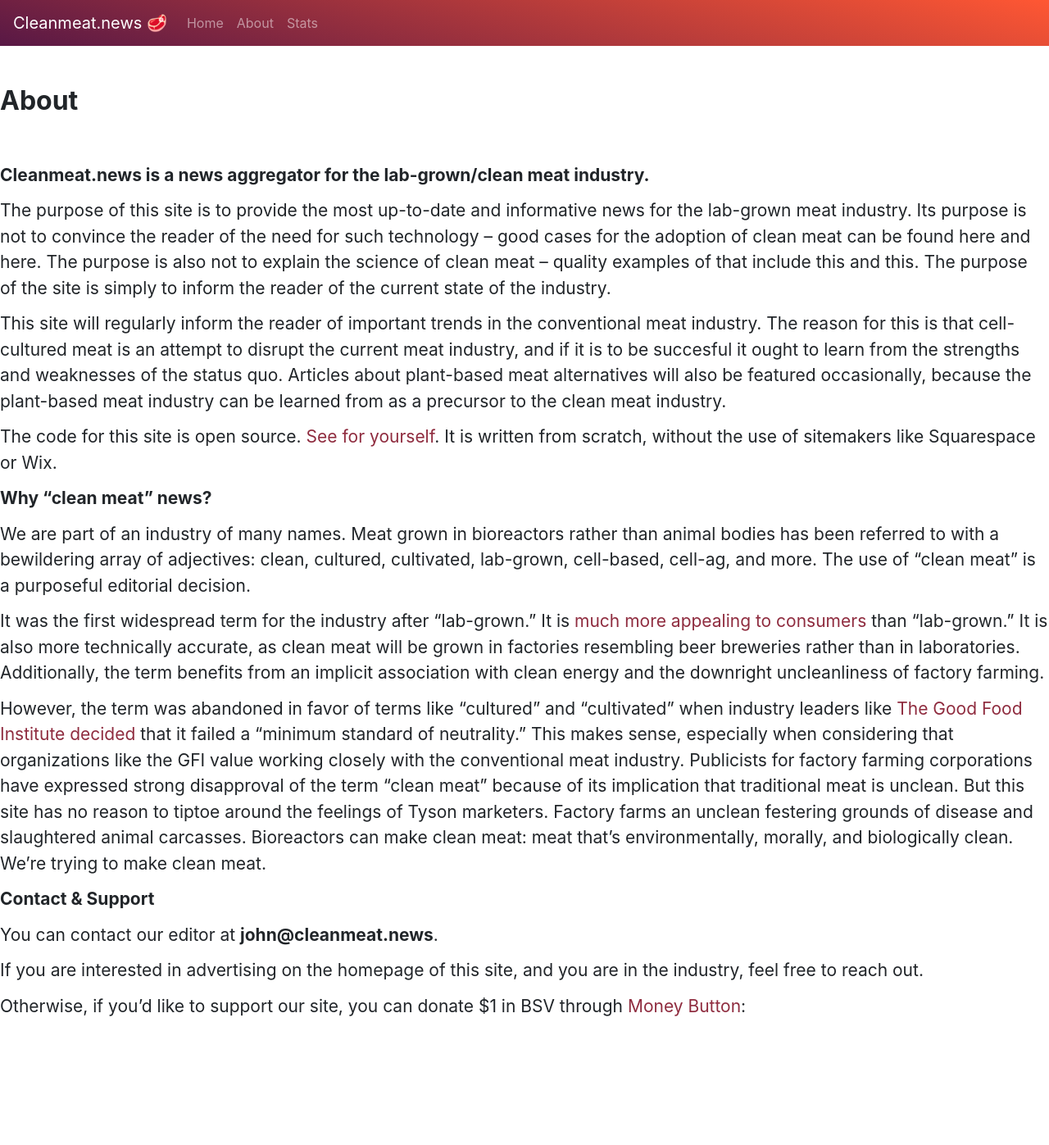
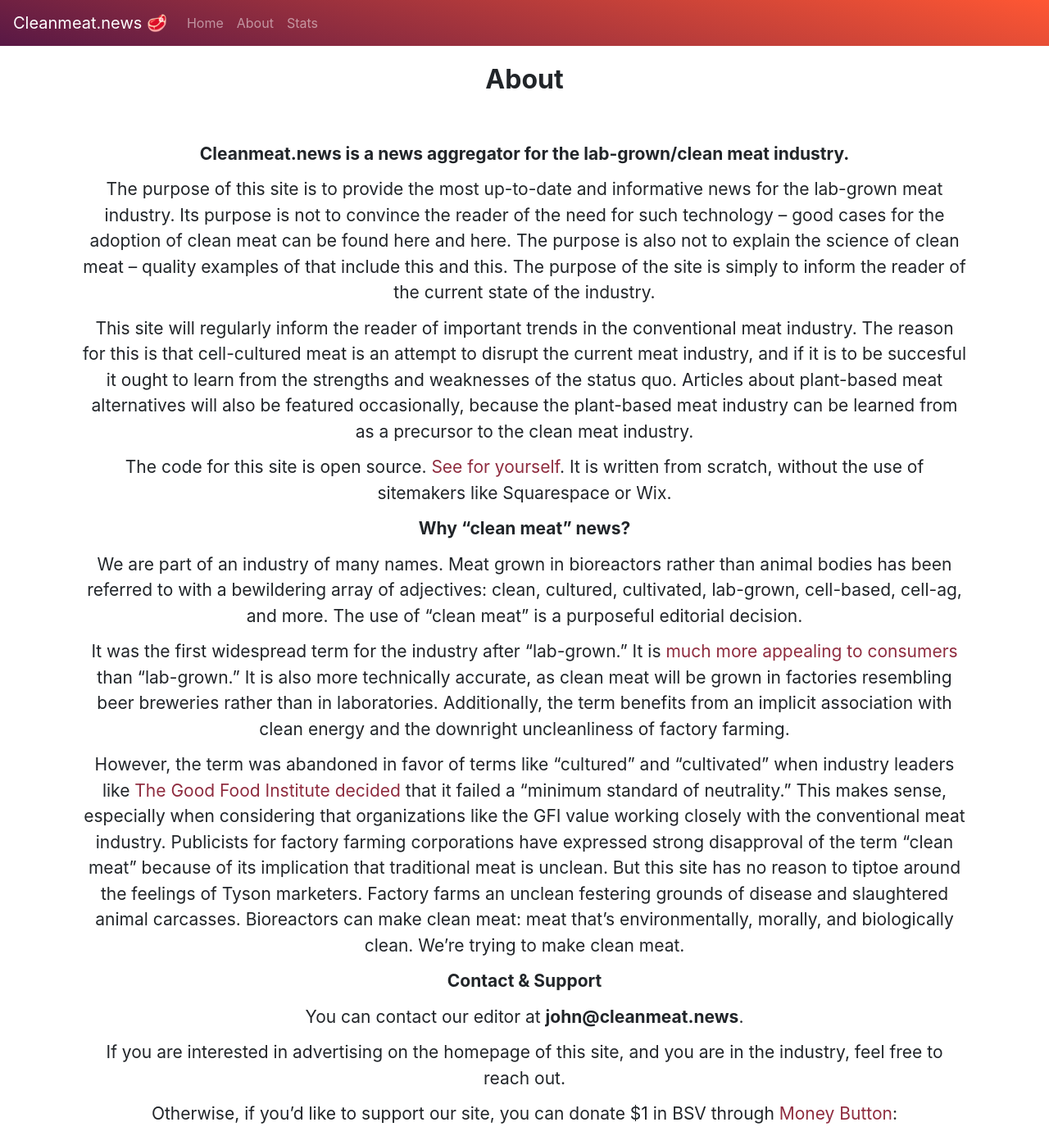
Before and after one commit to j0hnchavez/cleanmeat.news, a Jekyll site: the page built from about.md, in a window 1280 px wide. Shown: the whole page at 82% size. Built offline with Jekyll 4.4.1, drawn with Linux system fonts in a browser that asks for light colours; comment, search, counter and statistics services are not loaded; before the commit the page ends 1291 px from its top, so only the background shows below that.

Commit message:
Update post.html

```diff
--- a/_layouts/post.html
+++ b/_layouts/post.html
@@ -2,7 +2,7 @@
 layout: default
 permalink: pretty
 ---
-<div class="container-lg px-john my-5 markdown-body" id="site-content" style="font-size:21px">
+<div class="container-lg main-div my-5 markdown-body" id="site-content" style="font-size:21px">
   <p></p>
   <h2><strong>{{ page.title }}</strong></h2>
   <p>
```
